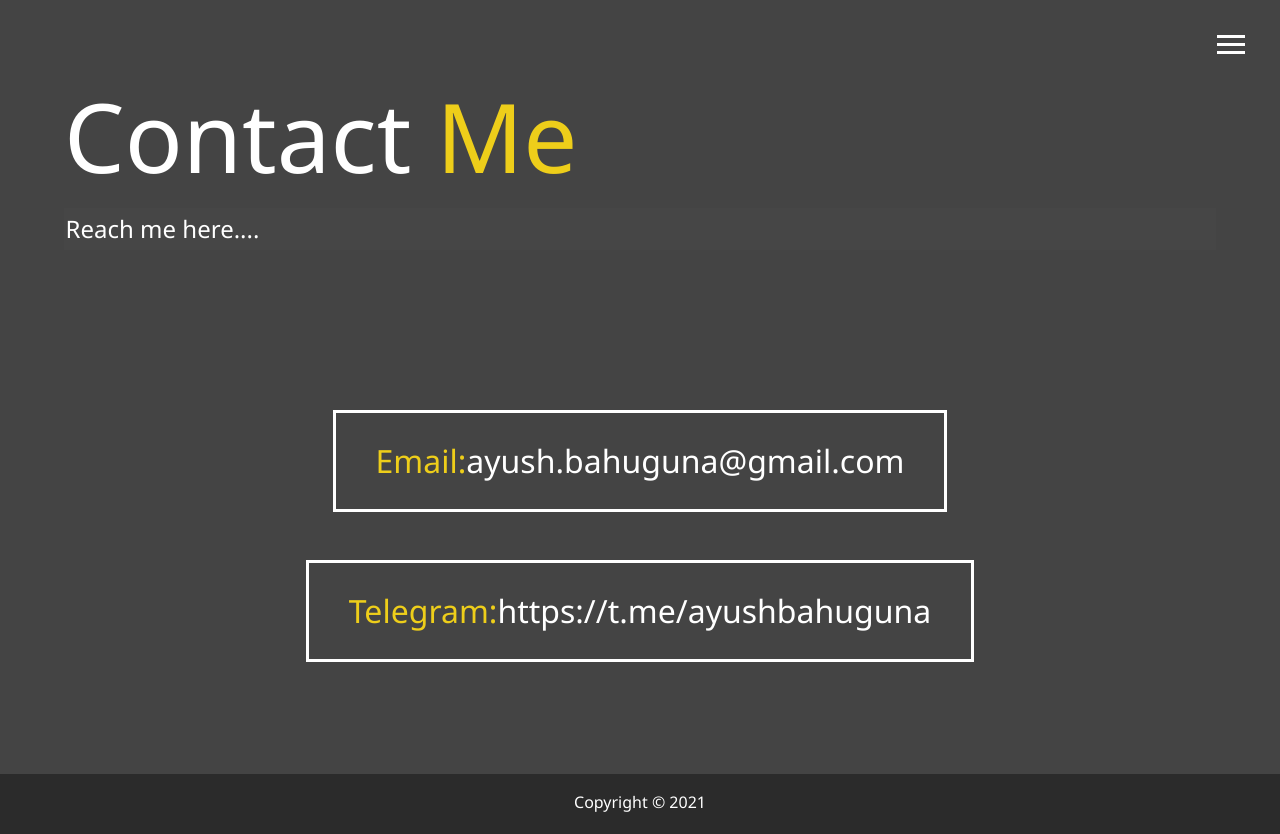
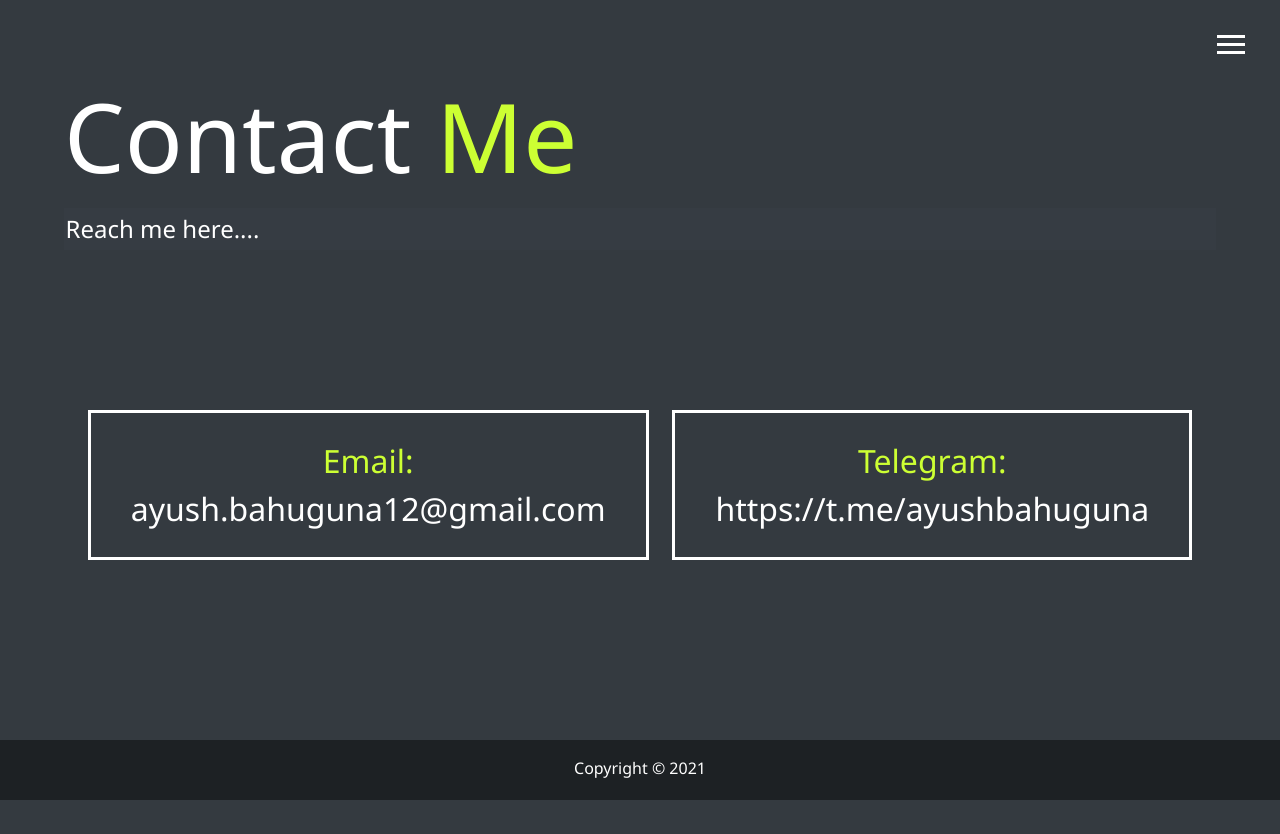
Before and after one commit to ayushbahuguna/myWebsite, a website: page dist/contact.html in a window 1280 px wide. After the commit the page ends 800 px from the top, so only its background shows below. Drawn offline with Linux system fonts and the light colour scheme.

Commit message:
changed primary color and secondary color

```diff
--- a/scss/_config.scss
+++ b/scss/_config.scss
@@ -1,5 +1,5 @@
-$primary-color: #444;
-$secondary-color: #eece1a;
+$primary-color: #343a40;
+$secondary-color: #ccff33;
 $show-home-image: true;
 $home-image: url(../img/background.jpg);
 $background-opacity: 0.9;
--- a/scss/_mobile.scss
+++ b/scss/_mobile.scss
@@ -18,8 +18,6 @@
 
 @include mediaMd {
   main {
-    align-items: center;
-    text-align: center;
     .lg-heading {
       line-height: 1;
       margin-bottom: 1rem;
@@ -49,12 +47,10 @@
     &#about h1 {
       margin-top: 10vh;
       font-size: 3.5rem;
-      text-align: left;
     }
 
     &#about h2 {
       font-size: 1.5rem;
-      text-align: left;
     }
 
     &#work {
@@ -64,12 +60,10 @@
     &#work h1 {
       margin-top: 10vh;
       font-size: 3.5rem;
-      text-align: left;
     }
 
     &#work h2 {
       font-size: 1.5rem;
-      text-align: left;
     }
 
     &#contact {
@@ -83,12 +77,10 @@
     &#contact h1 {
       margin-top: 10vh;
       font-size: 3.5rem;
-      text-align: left;
     }
 
     &#contact h2 {
       font-size: 1.5rem;
-      text-align: left;
     }
   }
 
--- a/scss/main.scss
+++ b/scss/main.scss
@@ -139,6 +139,7 @@ main {
   justify-content: space-evenly;
   align-items: center;
   margin-top: 10rem;
+  text-align: center;
 
   div {
     font-size: 2rem;
@@ -154,6 +155,16 @@ main {
 
       span {
         color: set-text-color($secondary-color);
+      }
+
+      p {
+        color: set-text-color($secondary-color);
+      }
+    }
+    a {
+      p {
+        padding: 0;
+        margin: 0;
       }
     }
   }
```
Also changed, not shown: dist/contact.html, dist/css/main.css.
